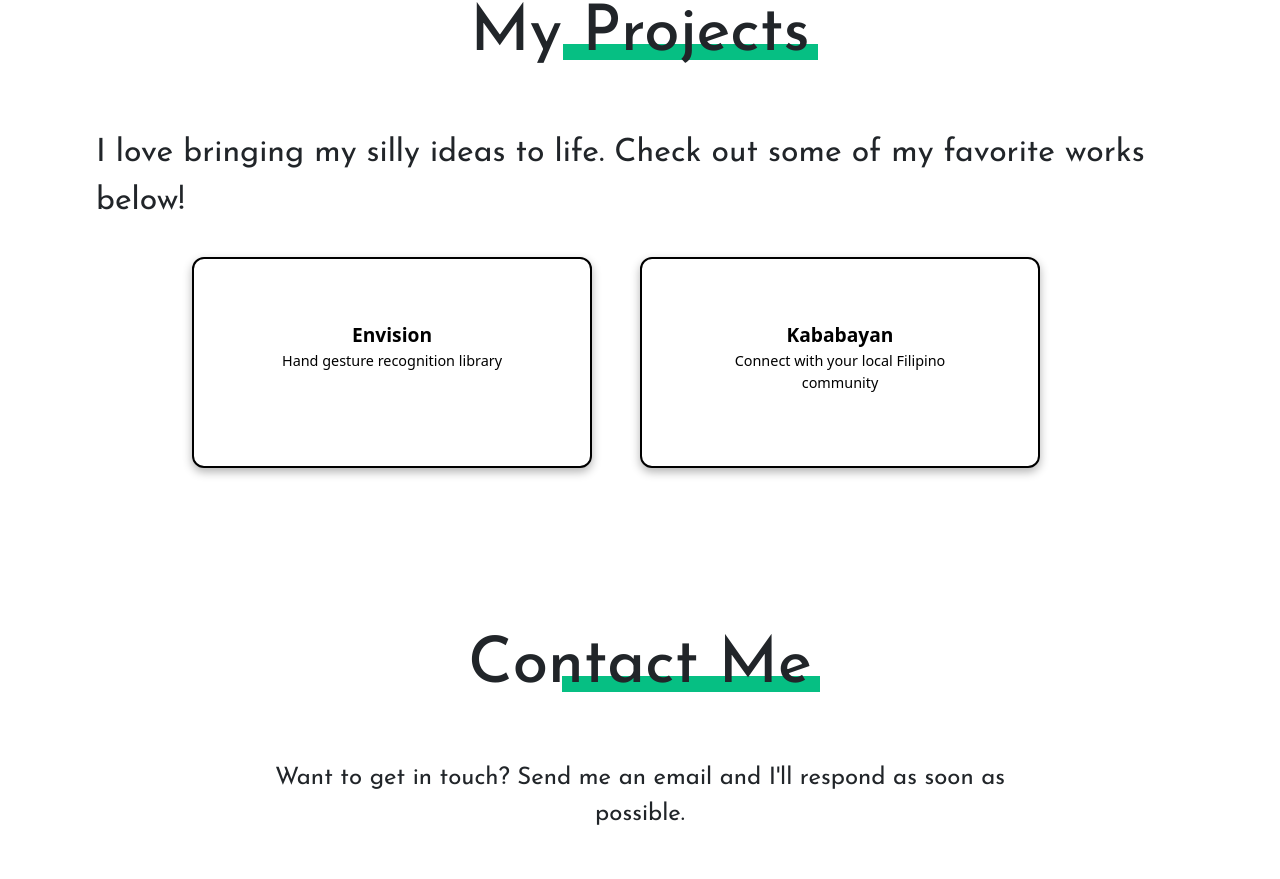
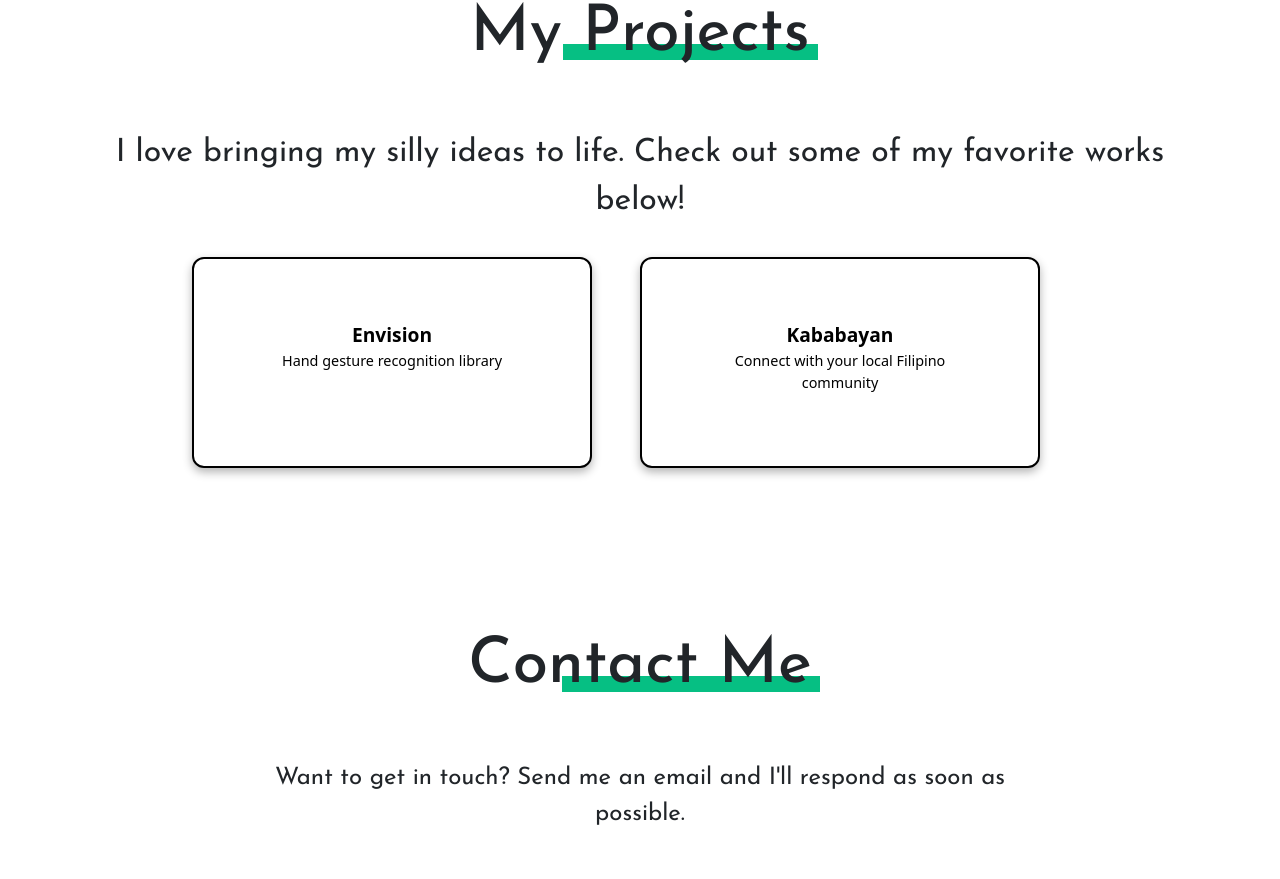
Before and after one commit to Darock-Dao/my-portfolio, a React (Vite) app: page / in a window 1280 px wide. Shown: the part 2679-3558 px from the top of the page. Built offline with nearby package versions, Linux system fonts and the light colour scheme.

Commit message:
fix project subtext bug

```diff
--- a/src/components/sections/Projects.module.css
+++ b/src/components/sections/Projects.module.css
@@ -30,7 +30,7 @@
     font-size: 2rem;
     margin-left: 6rem;
     margin-right: 6rem;
-    align-content:center;
+    text-align:center;
 }
 
 .projectsGrid {
```
